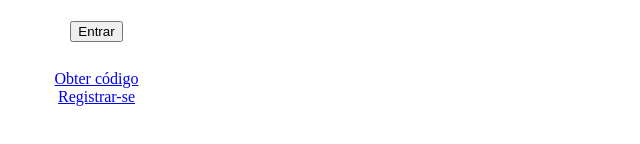
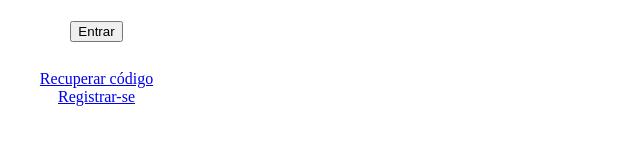
Before and after one commit to gauss-infinito/survey-app, a Next.js app in the folder frontend/: page /login in a window 1280 px wide. Shown: the part 162-306 px from the top of the page, without its empty margins (0-640 px from the left). Built offline with nearby package versions, Linux system fonts and the light colour scheme.

Commit message:
Update page.js

```diff
--- a/frontend/app/login/page.js
+++ b/frontend/app/login/page.js
@@ -35,7 +35,7 @@ export default function Login() {
           <button onClick={login}>Entrar</button>
         </div>
         <div style={{ textAlign: "center", marginTop: "28px" }}>
-          <a href="#">Obter código</a><br />
+          <a href="#">Recuperar código</a><br />
           <a href="#">Registrar-se</a>
         </div>
       </div>
```
